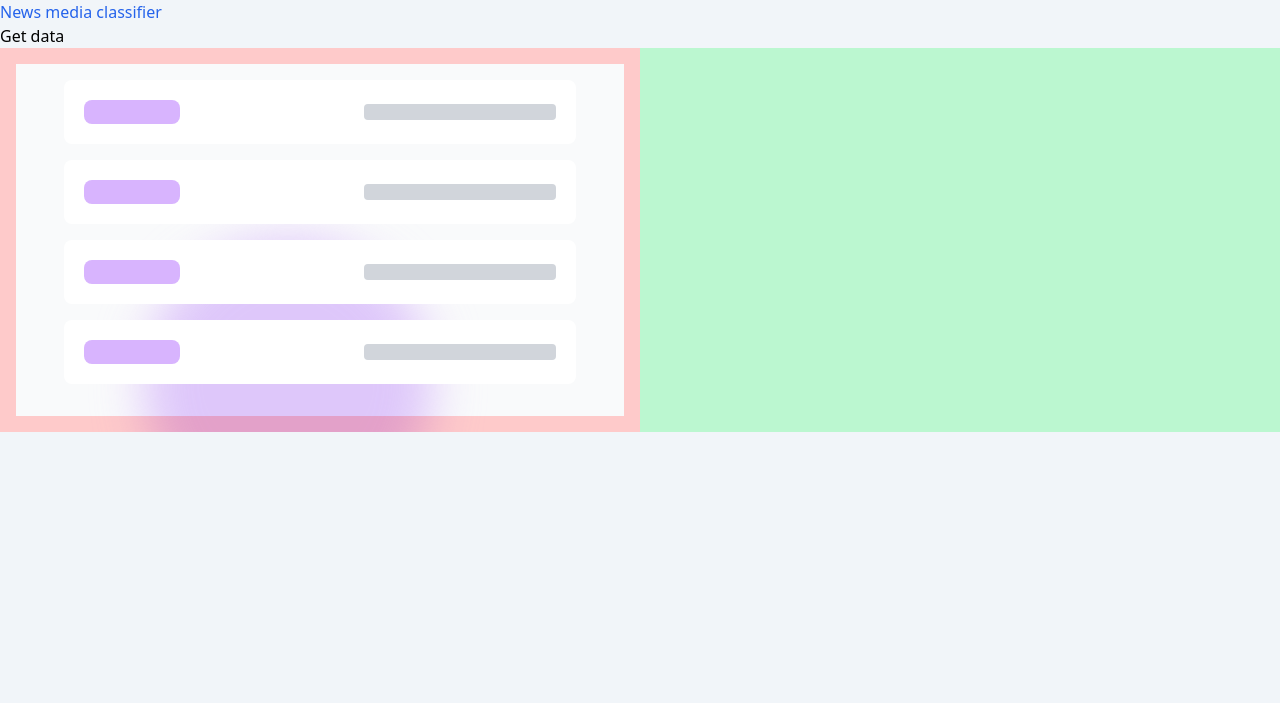
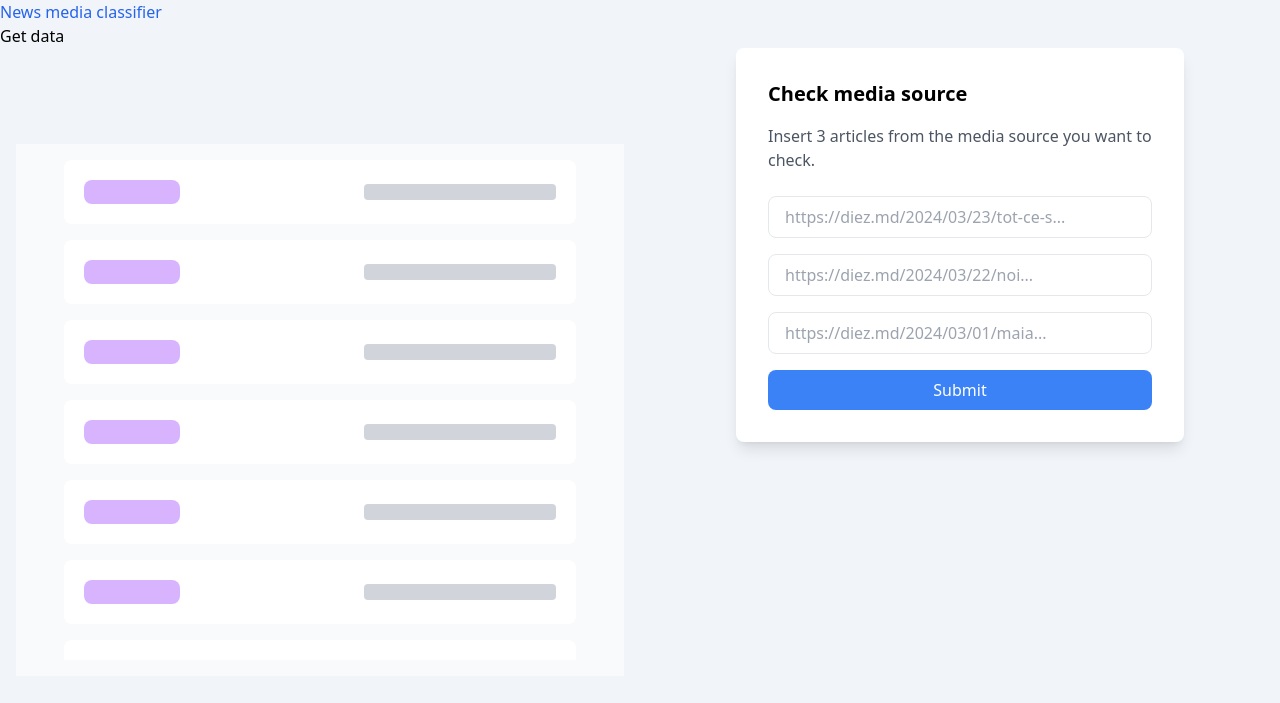
Before and after one commit to strdr4605/news-media-classifier, a Flask app: page / in a window 1280 px wide. Shown: the top 703 px of the page. Run offline with Flask 3, Linux system fonts and the light colour scheme; some libraries are stand-ins or nearby versions.

Commit message:
Add basic form

```diff
--- a/app/templates/form.html
+++ b/app/templates/form.html
@@ -1,19 +1,36 @@
-<!-- templates/form.html -->
-
-{% extends 'base.html' %}
-
-{% block content %}
-<h1> Post Form to Flask with HTMX</h1>
-
-<form hx-post="/submit" hx-target="#results">
-    <label for="link1">Link 1:</label>
-    <input id="link1" type="text" name="link1" required/><br>
-    <label for="link2">Link 2:</label>
-    <input id="link2" type="text" name="link2" required/><br>
-    <label for="link3">Link 3:</label>
-    <input id="link3" type="text" name="link3" required/><br>
-    <button type="submit">Submit</button>
-</form>
-<div id="results"></div>
-
-{% endblock content %}
+<div class="flex items-center justify-center">
+  <div class="bg-white p-8 rounded-lg shadow-lg max-w-md w-full">
+    <form>
+      <h1 class="text-xl font-semibold mb-4">Check media source</h1>
+      <p class="text-gray-600 mb-6">
+        Insert 3 articles from the media source you want to check.
+      </p>
+      <div class="mb-4">
+        <input
+          type="text"
+          placeholder="https://diez.md/2024/03/23/tot-ce-s..."
+          class="text-input w-full px-4 py-2 border rounded-lg text-gray-700 focus:border-blue-500"
+        />
+      </div>
+      <div class="mb-4">
+        <input
+          type="text"
+          placeholder="https://diez.md/2024/03/22/noi..."
+          class="text-input w-full px-4 py-2 border rounded-lg text-gray-700 focus:border-blue-500"
+        />
+      </div>
+      <div class="mb-4">
+        <input
+          type="text"
+          placeholder="https://diez.md/2024/03/01/maia..."
+          class="text-input w-full px-4 py-2 border rounded-lg text-gray-700 focus:border-blue-500"
+        />
+      </div>
+      <button
+        class="w-full bg-blue-500 text-white px-4 py-2 rounded-lg hover:bg-blue-600 focus:outline-none"
+      >
+        Submit
+      </button>
+    </form>
+  </div>
+</div>
--- a/app/templates/index.html
+++ b/app/templates/index.html
@@ -4,17 +4,17 @@
     <h1 class="text-blue-600">News media classifier</h1>
     <button hx-get="/data" hx-target="#data">Get data</button>
     <div id="data"></div>
-    <section class="flex h-96 overflow-y-scroll">
-        <div id="left" class="w-1/2 bg-red-200 p-4">
+    <section class="flex overflow-y-scroll">
+        <div id="left" class="w-1/2 pt-24 p-4">
             <div class="bg-gray-50  flex items-center justify-center px-8 py-4">
                 <div class="relative w-full max-w-lg">
                     <!-- <div class="absolute top-0 -left-4 w-72 h-72 bg-purple-300 rounded-full mix-blend-multiply filter blur-xl opacity-70 animate-blob "> -->
                     <!-- </div> -->
                     <!-- <div class="absolute top-0 -right-4 w-72 h-72 bg-yellow-300 rounded-full mix-blend-multiply filter blur-xl opacity-70 animate-blob animation-delay-2000"> -->
                     <!-- </div> -->
-                    <div class="absolute -bottom-32 left-20 w-72 h-72 bg-purple-300 rounded-full mix-blend-multiply filter blur-xl opacity-70 animate-blob animation-delay-4000">
-                    </div>
-                    <div class="relative space-y-4 max-h-80 overflow-y-scroll">
+                    <!-- <div class="absolute -bottom-32 left-20 w-72 h-72 bg-purple-300 rounded-full mix-blend-multiply filter blur-xl opacity-70 animate-blob animation-delay-4000"> -->
+                    <!-- </div> -->
+                    <div class="relative space-y-4 max-h-[500px] overflow-y-scroll">
                         {% for article in articles %}
                             {% include 'list-item.html' %}
                         {% endfor %}
@@ -22,6 +22,6 @@
                 </div>
             </div>
         </div>
-        <div id="right" class="w-1/2 bg-green-200"></div>
+        <div id="right" class="w-1/2">{% include 'form.html' %}</div>
     </section>
 {% endblock content %}
```
